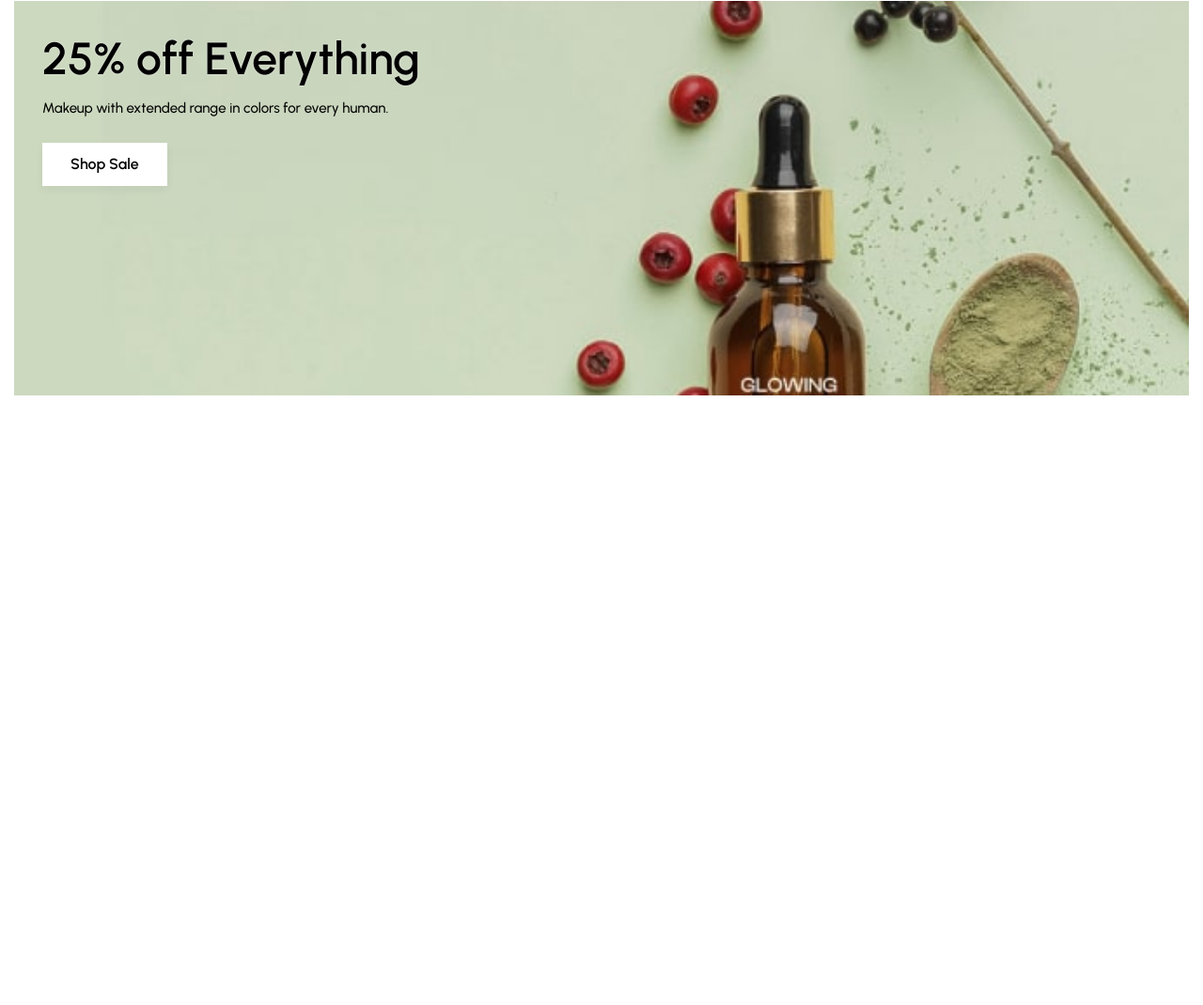
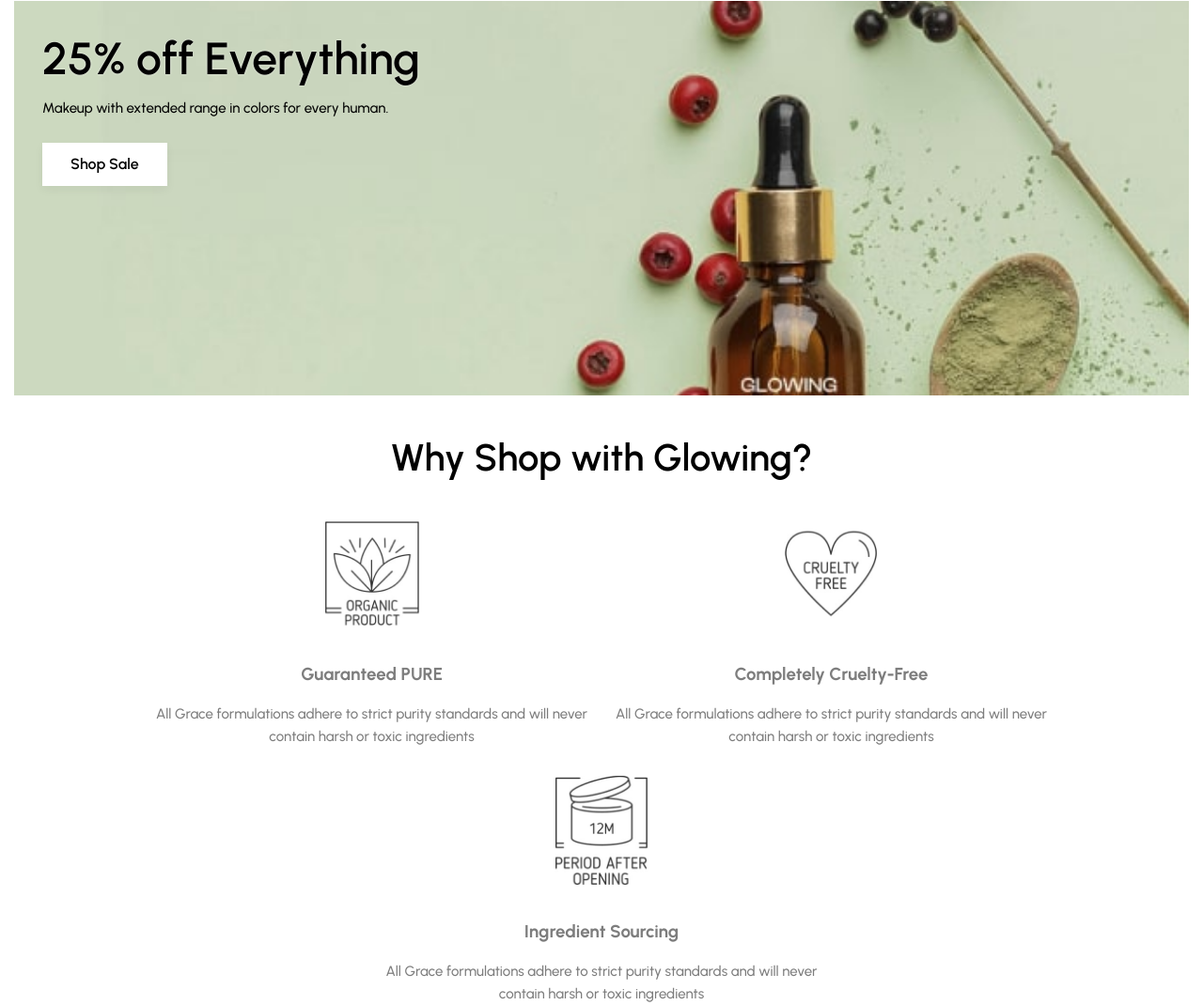
Before and after one commit to manarrezik/glow, a plain HTML site: page index.html in a window 1280 px wide. Shown: the part 6078-7148 px from the top of the page at 94% size. Before the commit the page ends 6499 px from the top, so only its background shows below. Drawn offline with nearby package versions, Linux system fonts and the light colour scheme.

Commit message:
feature section

```diff
--- a/assets/css/style.css
+++ b/assets/css/style.css
@@ -323,6 +323,13 @@ transition: var(--transition-1);
   font-weight: var(--fw-700);
   padding-inline: 12px;
   border-radius: var(--radius-3);
+}
+.flex-list{
+  display: flex;
+  flex-wrap: wrap;
+  justify-content: center;
+  align-items: center;
+  gap: 30px;
 }
 
 
@@ -703,7 +710,24 @@ left: 20px;
 /*-----------------------------------*\
   #FEATURE
 \*-----------------------------------*/
+.feature{
+  text-align:center ;
+}
+.feature .section-title{
+  margin-block-end: 40px;
+  margin-block-start: 40px;
+}
+.feature-card  .card-icon{
+  width: 100px;
+  margin-inline: auto;
 
+}
+.feature-card .card-title{
+  margin-block: 35px 15px;
+}
+.feature-card .card-text{
+  font-size: var(--fs-7);
+}
 
 
 
--- a/index.html
+++ b/index.html
@@ -911,6 +911,57 @@
 
         </div>
       </section>
+      <!-- feature -->
+       <section class="section feature" aria-label="feature" data-section>
+        <div class="container">
+            <h2 class="h2-large section-title">Why Shop with Glowing?</h2>
+            <ul class="flex-list">
+                <li class="flex-item">
+                    <div class="feature-card">
+                        <img src="./assets/images/feature-1.jpg" alt="Guaranteed PURE" class="card-icon" width="204" height="236">
+                        <h3 class="card-title">Guaranteed PURE</h3>
+                        <p class="card-text">
+
+All Grace formulations adhere to strict purity standards and will never<br> contain harsh or toxic ingredients
+
+
+                        </p>
+                    </div>
+
+                </li>
+                <li class="flex-item">
+                    <div class="feature-card">
+                        <img src="./assets/images/feature-2.jpg" alt=" Completely Cruelty-Free" class="card-icon" width="204" height="236">
+                        <h3 class="card-title"> Completely Cruelty-Free</h3>
+                        <p class="card-text">
+
+All Grace formulations adhere to strict purity standards and will never<br> contain harsh or toxic ingredients
+
+
+                        </p>
+                    </div>
+
+                </li>
+                <li class="flex-item">
+                    <div class="feature-card">
+                        <img src="./assets/images/feature-3.jpg" alt="Ingredient Sourcing" class="card-icon" width="204" height="236">
+                        <h3 class="card-title">Ingredient Sourcing </h3>
+                        <p class="card-text">
+
+All Grace formulations adhere to strict purity standards and will never<br> contain harsh or toxic ingredients
+
+
+                        </p>
+                    </div>
+
+                </li>
+
+            </ul>
+        </div>
+
+       </section>
+
+
 
 
 
```
